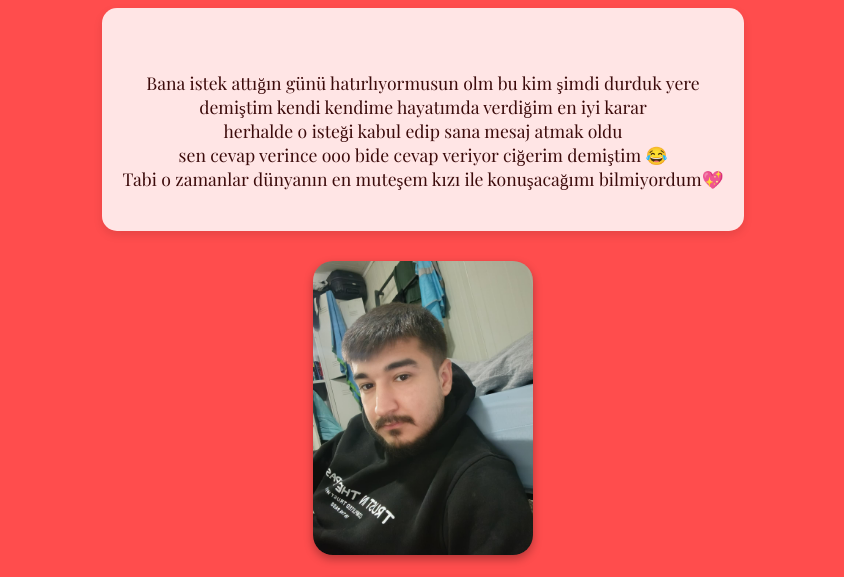
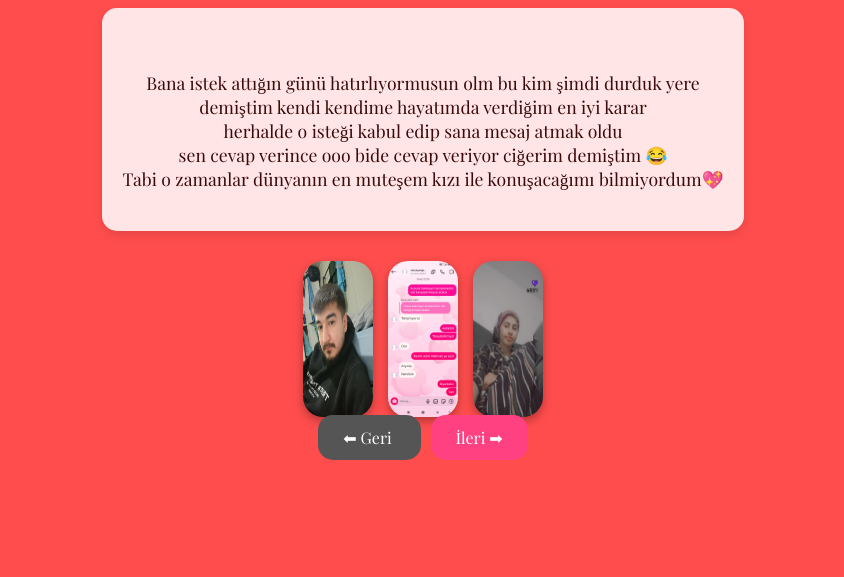
Before and after one commit to kalbiminsahibizeynep57453/kalbiminsahibizeynep.githup.io, a plain HTML site: page mesaj1.html in a window 1280 px wide. Shown: the part 144-721 px from the top of the page, without its empty margins (217-1061 px from the left). Drawn offline with nearby package versions, Linux system fonts and the light colour scheme.

Commit message:
Add files via upload

```diff
--- a/mesaj1.html
+++ b/mesaj1.html
@@ -33,19 +33,16 @@ h1 {
   box-shadow: 0 4px 10px rgba(0,0,0,0.1);
 }
 
-/* FOTOĞRAF ALANI */
-.photo-wrapper {
-  margin: 30px auto;
+/* FOTOĞRAFLAR → YAN YANA */
+.photo-row {
+  margin: 30px auto 10px;
   display: flex;
-  flex-direction: column;
-  gap: 25px;
-  align-items: center;
+  justify-content: center;
+  gap: 15px;
 }
 
-/* Fotoğraflar */
 .photo {
-  width: 220px;
-  max-width: 70%;
+  width: 70px;
   border-radius: 20px;
   box-shadow: 0 4px 10px rgba(0,0,0,0.3);
   transition: transform 0.3s;
@@ -55,26 +52,17 @@ h1 {
   transform: scale(1.05);
 }
 
-button, a {
-  margin-top: 20px;
-  background-color: #F5C2C2;
-  color: #3B0A0A;
-  border: none;
-  padding: 12px 25px;
-  border-radius: 15px;
-  cursor: pointer;
-  font-weight: bold;
-  font-size: 1em;
-}
-
-/* Mobil düzen */
+/* MOBİL UYUMLU */
 @media (max-width: 600px) {
   h1 { font-size: 1.6em; }
   .message-text { padding: 25px 15px; }
 
+  .photo-row {
+    gap: 10px;
+  }
+
   .photo {
-    width: 180px;
-    max-width: 85%;
+    width: 90px;
   }
 }
 </style>
@@ -91,15 +79,19 @@ sen cevap verince ooo bide cevap veriyor ciğerim demiştim 😂
 Tabi o zamanlar dünyanın en muteşem kızı ile konuşacağımı bilmiyordum💖
 </div>
 
-<!-- FOTOĞRAFLAR ARTIK SABİT DEĞİL → DOĞRU YERE OTURUYOR -->
-<div class="photo-wrapper">
+<!-- YAN YANA 3 FOTOĞRAF -->
+<div class="photo-row">
   <img src="images/mesaj1.jpg" class="photo">
   <img src="images/mesaj2.jpg" class="photo">
   <img src="images/mesaj3.jpg" class="photo">
 </div>
 
-<a href="index.html" style="background:#555; color:white; margin-right:10px;">⬅ Geri</a>
-<a href="mesaj2.html" style="background:#ff4081; color:white;">İleri ➡</a>
+<a href="index.html" style="background:#555; color:white; margin-right:10px; padding:12px 25px; border-radius:15px; text-decoration:none;">
+  ⬅ Geri
+</a>
+<a href="mesaj2.html" style="background:#ff4081; color:white; padding:12px 25px; border-radius:15px; text-decoration:none;">
+  İleri ➡
+</a>
 
 </body>
 </html>
```
